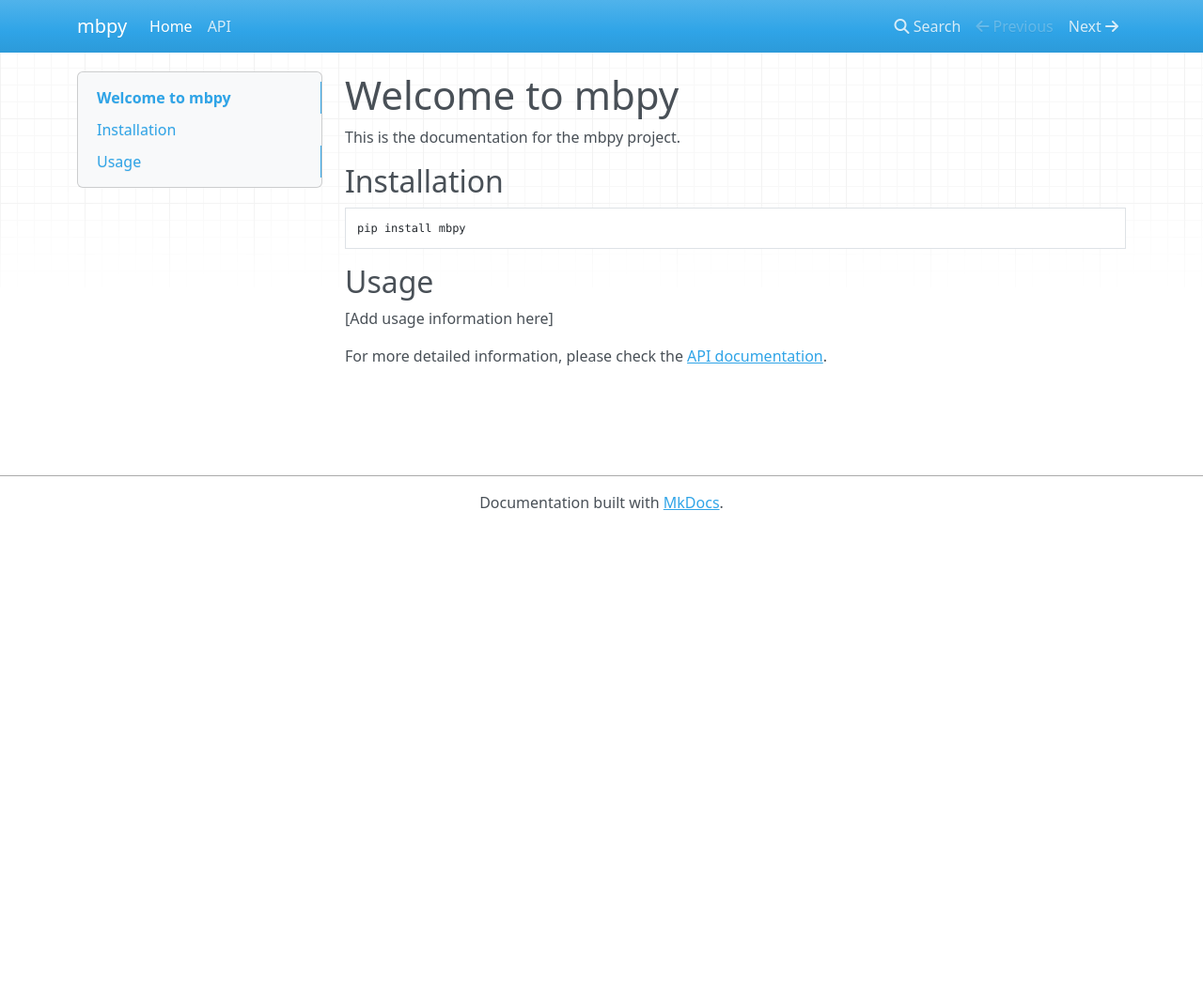
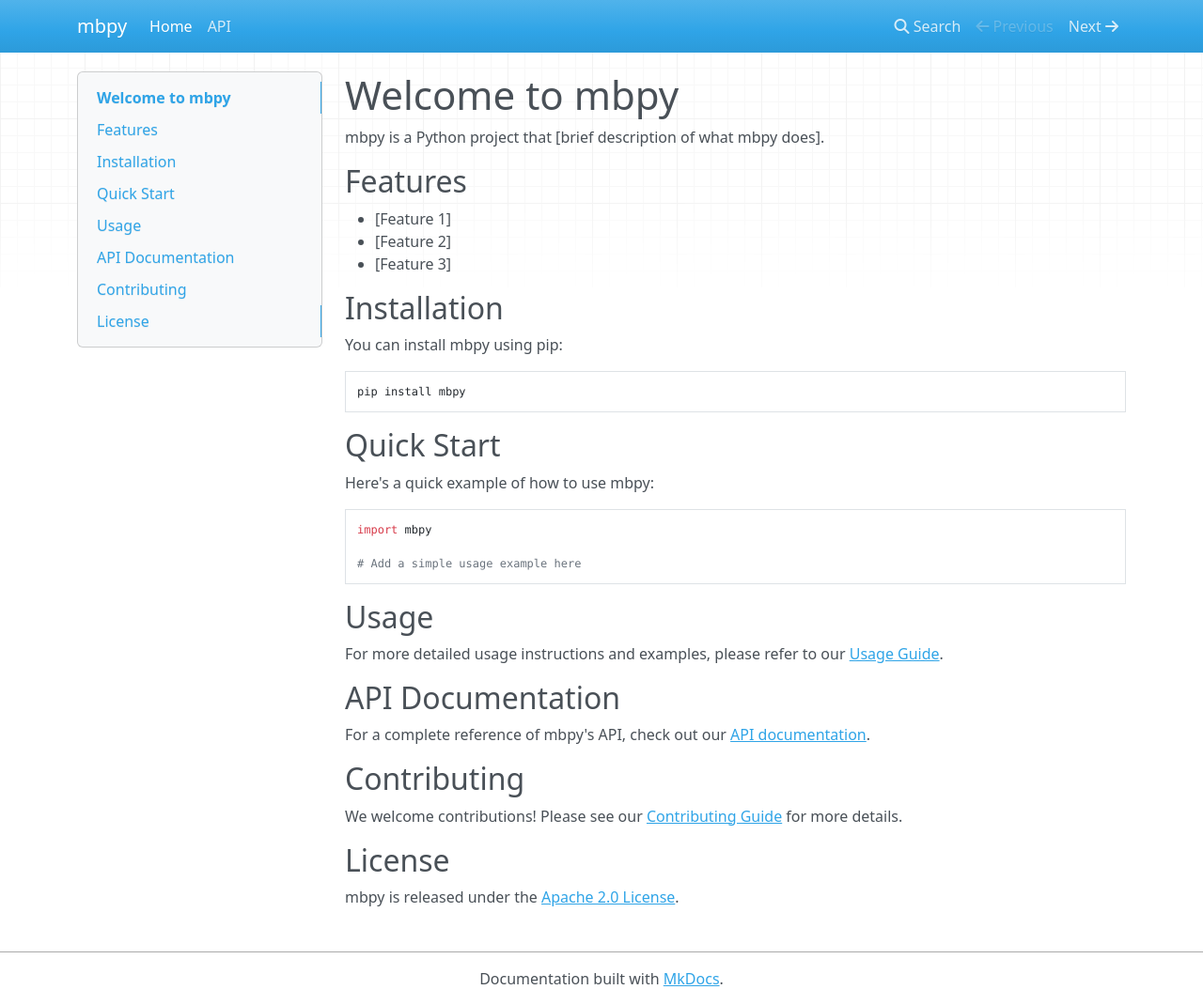
Before and after one commit to mbodiai/mbpy, an MkDocs documentation site: the page built from docs/index.md, in a window 1280 px wide and 1070 px high. Shown: the whole window at 94% size. Built offline with MkDocs 1.6.1, drawn with Linux system fonts in a browser that asks for light colours; nearby versions of some CDN libraries.

Commit message:
docs: Add initial documentation for mbpy project

````diff
--- a/docs/index.md
+++ b/docs/index.md
@@ -1,15 +1,43 @@
 # Welcome to mbpy
 
-This is the documentation for the mbpy project.
+mbpy is a Python project that [brief description of what mbpy does].
+
+## Features
+
+- [Feature 1]
+- [Feature 2]
+- [Feature 3]
 
 ## Installation
+
+You can install mbpy using pip:
 
 ```bash
 pip install mbpy
 ```
 
+## Quick Start
+
+Here's a quick example of how to use mbpy:
+
+```python
+import mbpy
+
+# Add a simple usage example here
+```
+
 ## Usage
 
-[Add usage information here]
+For more detailed usage instructions and examples, please refer to our [Usage Guide](usage.md).
 
-For more detailed information, please check the [API documentation](api.md).
+## API Documentation
+
+For a complete reference of mbpy's API, check out our [API documentation](api.md).
+
+## Contributing
+
+We welcome contributions! Please see our [Contributing Guide](contributing.md) for more details.
+
+## License
+
+mbpy is released under the [Apache 2.0 License](https://github.com/[author]/mbpy/blob/main/LICENSE).
````
